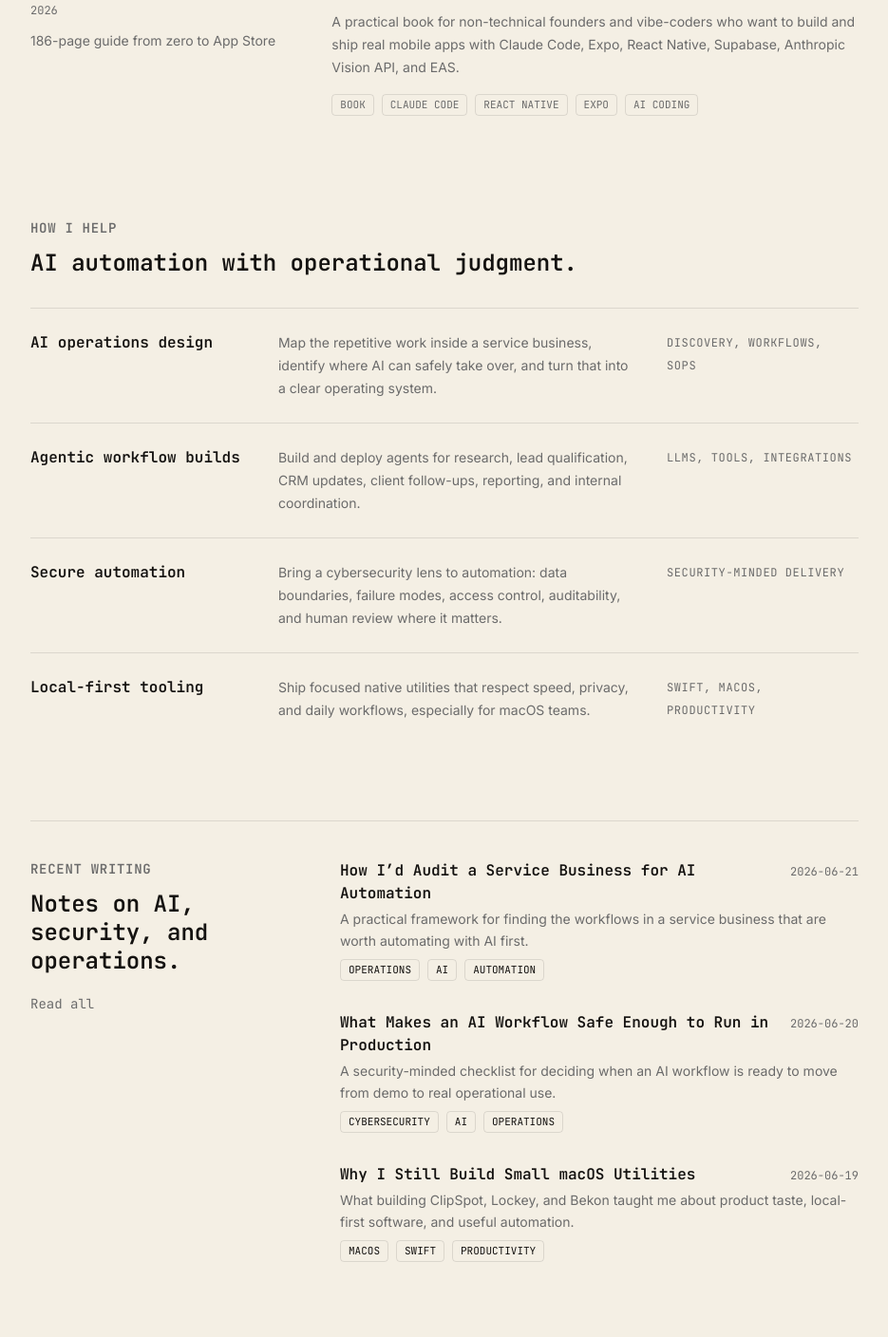
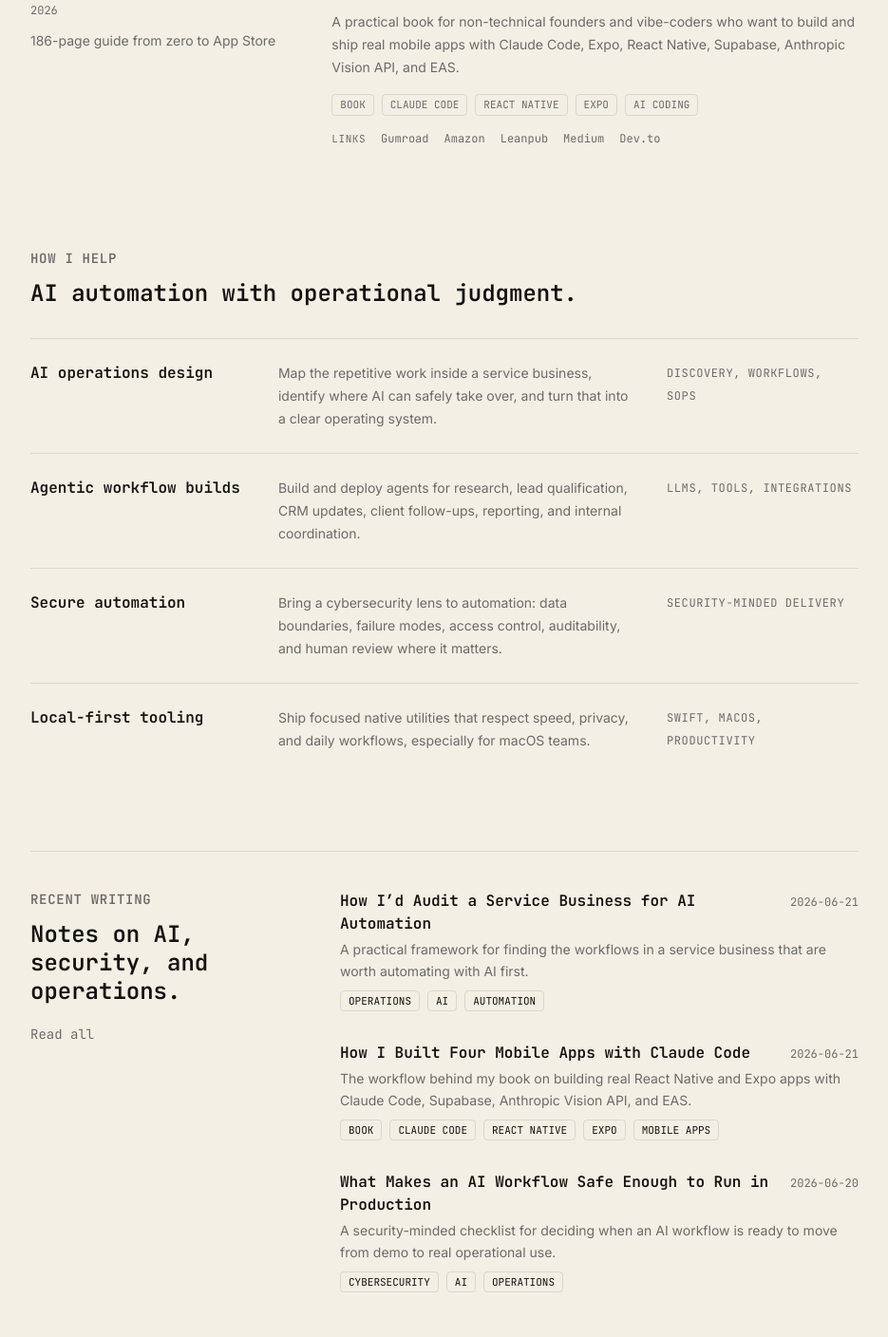
Before and after one commit to rumi7911/portfolio, a Next.js app: page / in a window 1280 px wide. Shown: the part 2000-3408 px from the top of the page at 95% size, without its empty margins (172-1107 px from the left). Built offline with nearby package versions, Linux system fonts and the light colour scheme; no server answers.

Commit message:
Add Claude Code book blog post

```diff
--- a/app/globals.css
+++ b/app/globals.css
@@ -80,6 +80,12 @@ a {
   margin-bottom: 1.25em;
 }
 
+.prose ol {
+  list-style-type: decimal;
+  padding-left: 1.5em;
+  margin-bottom: 1.25em;
+}
+
 .prose li {
   margin-bottom: 0.35em;
 }
--- a/components/ProjectCard.tsx
+++ b/components/ProjectCard.tsx
@@ -2,15 +2,11 @@ import { Project } from '@/content/projects';
 
 export function ProjectCard({ project }: { project: Project }) {
   const isExternal = project.href.startsWith('http');
+  const hasLinks = Boolean(project.links?.length);
 
   return (
     <article className="group border-t border-border py-7">
-      <a
-        href={project.href}
-        target={isExternal ? '_blank' : undefined}
-        rel={isExternal ? 'noopener noreferrer' : undefined}
-        className="grid gap-5 md:grid-cols-[1fr_2fr] md:gap-10"
-      >
+      <div className="grid gap-5 md:grid-cols-[1fr_2fr] md:gap-10">
         <div>
           <div className="flex items-baseline justify-between gap-4 md:block">
             <p className="font-mono text-xs uppercase tracking-wider text-muted">
@@ -26,9 +22,16 @@ export function ProjectCard({ project }: { project: Project }) {
         </div>
 
         <div>
-          <h3 className="font-mono text-base font-semibold transition-colors group-hover:text-link">
-            {project.title}
-          </h3>
+          <a
+            href={project.href}
+            target={isExternal ? '_blank' : undefined}
+            rel={isExternal ? 'noopener noreferrer' : undefined}
+            className="group/title"
+          >
+            <h3 className="font-mono text-base font-semibold transition-colors group-hover/title:text-link">
+              {project.title}
+            </h3>
+          </a>
           <p className="mt-3 text-sm leading-6 text-muted">
             {project.description}
           </p>
@@ -42,8 +45,26 @@ export function ProjectCard({ project }: { project: Project }) {
               </span>
             ))}
           </div>
+          {hasLinks ? (
+            <div className="mt-4 flex flex-wrap items-center gap-x-4 gap-y-2">
+              <span className="font-mono text-[11px] uppercase tracking-wider text-muted">
+                Links
+              </span>
+              {project.links?.map((link) => (
+                <a
+                  key={link.href}
+                  href={link.href}
+                  target="_blank"
+                  rel="noopener noreferrer"
+                  className="font-mono text-xs text-muted transition-colors hover:text-link"
+                >
+                  {link.label}
+                </a>
+              ))}
+            </div>
+          ) : null}
         </div>
-      </a>
+      </div>
     </article>
   );
 }
--- a/content/links.ts
+++ b/content/links.ts
@@ -9,3 +9,12 @@ export const mobileAppsBookGumroadUrl =
 
 export const mobileAppsBookAmazonUrl =
   'https://www.amazon.com/dp/B0H3CZMJKZ';
+
+export const mobileAppsBookLeanpubUrl =
+  'https://leanpub.com/mobileapps-with-claudecode';
+
+export const mobileAppsBookMediumUrl =
+  'https://medium.com/@sohaib.7911/i-built-4-real-mobile-apps-with-no-coding-background-heres-the-exact-workflow-step-by-step-ac7b784be166';
+
+export const mobileAppsBookDevToUrl =
+  'https://dev.to/rumi7911/i-built-4-real-mobile-apps-with-no-coding-background-heres-the-exact-workflow-69k';
--- /dev/null
+++ b/content/posts/building-mobile-apps-with-claude-code.md
@@ -0,0 +1,108 @@
+---
+title: How I Built Four Mobile Apps with Claude Code
+date: '2026-06-21'
+excerpt: The workflow behind my book on building real React Native and Expo apps with Claude Code, Supabase, Anthropic Vision API, and EAS.
+tags: ['Book', 'Claude Code', 'React Native', 'Expo', 'Mobile Apps']
+---
+
+I wrote **Building Mobile Apps with Claude Code in 2026** because I kept running into the same problem: people with good app ideas were being told to learn months of programming before they could build anything real.
+
+That advice makes sense if the goal is to become a traditional developer. It makes less sense if the goal is to ship a focused product, learn by building, and use AI as a development partner.
+
+The book documents the workflow I used to go from no serious mobile development background to building four real apps with Claude Code, Expo, React Native, Supabase, Anthropic Vision API, and EAS.
+
+## The shift: build first, learn through the build
+
+The old path was usually:
+
+1. learn JavaScript
+2. learn React
+3. learn React Native
+4. learn mobile builds
+5. learn backend services
+6. eventually try to build the app you actually cared about
+
+That path loses a lot of founders and product-minded builders before they ever reach the interesting part.
+
+The workflow in the book starts differently. You set up a small environment, describe what you want, let Claude Code build the first version, then test on a real device and iterate. The learning still happens, but it happens around a working product instead of abstract tutorials.
+
+## The stack
+
+The stack is intentionally practical:
+
+- **Claude Code** as the AI development partner.
+- **Expo** for the managed React Native workflow.
+- **AsyncStorage** for the first local app.
+- **Supabase** for authentication, database, and secure backend work.
+- **Anthropic Vision API** for image-based AI features.
+- **Supabase Edge Functions** to protect API keys.
+- **EAS** for App Store and Google Play builds.
+
+The point is not that this is the only stack. The point is that it is a stack a non-traditional builder can actually use to ship.
+
+## The four projects
+
+The book walks through four complete builds.
+
+The first is a local habit tracker. It teaches the basic loop: describe the screen, build the feature, run it on your phone, fix what is wrong, and repeat.
+
+The second is a cloud-connected habit tracker with Supabase authentication and sync. This is where the app starts feeling like software someone could use across devices.
+
+The third is an AI calorie tracker that takes a food photo and returns structured nutrition data. This introduces camera flows, image handling, and AI output parsing.
+
+The fourth is the production-ready version: the same AI calorie tracker, but with API keys protected behind a Supabase Edge Function instead of being exposed inside the mobile app.
+
+That last step matters. A lot of beginner AI app tutorials skip security. I wanted the book to teach the safer pattern from day one.
+
+## The testing loop
+
+The workflow depends on testing constantly.
+
+I use a three-stage testing protocol:
+
+- computer preview
+- mirrored screen
+- physical phone
+
+The physical phone is important because mobile layouts can look fine on a simulator and still feel wrong in your hand. Buttons may be too small, spacing may feel off, camera permissions may behave differently, and gestures need to feel natural.
+
+For AI-assisted development, testing is also how you stay in control. Claude Code can generate a lot quickly, but the builder still needs to inspect, decide, and steer.
+
+## What Claude Code is good at
+
+Claude Code is especially useful when the task has structure:
+
+- creating screens
+- wiring navigation
+- connecting Supabase
+- shaping JSON responses
+- refactoring repeated code
+- fixing errors from logs
+- adding build configuration
+
+It is not magic. The quality of the output depends heavily on the quality of the instruction. The builder's job becomes writing clear specs, testing carefully, and keeping the product small enough to understand.
+
+That is why the book spends so much time on the workflow, not just the tools.
+
+## Where to read it
+
+The main book is available on:
+
+- [Gumroad](https://7473058993988.gumroad.com/l/xtaqht) for PDF and EPUB.
+- [Amazon](https://www.amazon.com/dp/B0H3CZMJKZ) for Kindle and paperback.
+- [Leanpub](https://leanpub.com/mobileapps-with-claudecode) for readers who prefer the Leanpub ecosystem.
+
+I also published the companion essay on:
+
+- [Medium](https://medium.com/@sohaib.7911/i-built-4-real-mobile-apps-with-no-coding-background-heres-the-exact-workflow-step-by-step-ac7b784be166)
+- [Dev.to](https://dev.to/rumi7911/i-built-4-real-mobile-apps-with-no-coding-background-heres-the-exact-workflow-69k)
+
+## Who it is for
+
+This book is for non-technical founders, product people, and AI-assisted builders who want to ship a real mobile app without pretending they are already senior engineers.
+
+It is also for people who have tried to learn coding before and got stuck in the gap between tutorials and actual products.
+
+The core message is simple: you do not need to know everything before you build. You need a small product, a clear loop, a working test device, and enough discipline to keep iterating until the app works.
+
+That is the path the book teaches.
--- a/content/projects.ts
+++ b/content/projects.ts
@@ -1,6 +1,9 @@
 import {
   mobileAppsBookAmazonUrl,
+  mobileAppsBookDevToUrl,
   mobileAppsBookGumroadUrl,
+  mobileAppsBookLeanpubUrl,
+  mobileAppsBookMediumUrl,
 } from '@/content/links';
 
 export interface Project {
@@ -12,6 +15,10 @@ export interface Project {
   role: string;
   outcome: string;
   featured?: boolean;
+  links?: Array<{
+    label: string;
+    href: string;
+  }>;
 }
 
 export const projects: Project[] = [
@@ -58,6 +65,13 @@ export const projects: Project[] = [
     outcome: '186-page guide from zero to App Store',
     tags: ['Book', 'Claude Code', 'React Native', 'Expo', 'AI Coding'],
     featured: true,
+    links: [
+      { label: 'Gumroad', href: mobileAppsBookGumroadUrl },
+      { label: 'Amazon', href: mobileAppsBookAmazonUrl },
+      { label: 'Leanpub', href: mobileAppsBookLeanpubUrl },
+      { label: 'Medium', href: mobileAppsBookMediumUrl },
+      { label: 'Dev.to', href: mobileAppsBookDevToUrl },
+    ],
   },
   {
     title: 'Lockey',
@@ -89,14 +103,4 @@ export const projects: Project[] = [
     outcome: 'Security research on scanner reliability',
     tags: ['Cybersecurity', 'Research', 'Linux', 'Vulnerability Scanning'],
   },
-  {
-    title: 'Building Mobile Apps with Claude Code — Amazon',
-    description:
-      'Kindle and paperback edition of the mobile app building guide, published under Muhammad Sohaib Roomi for readers who prefer Amazon.',
-    href: mobileAppsBookAmazonUrl,
-    year: '2026',
-    role: 'Author',
-    outcome: 'Kindle and paperback edition',
-    tags: ['Book', 'Amazon', 'Mobile Apps', 'Claude Code'],
-  },
 ];
```
Also changed, not shown: public/llms.txt.
